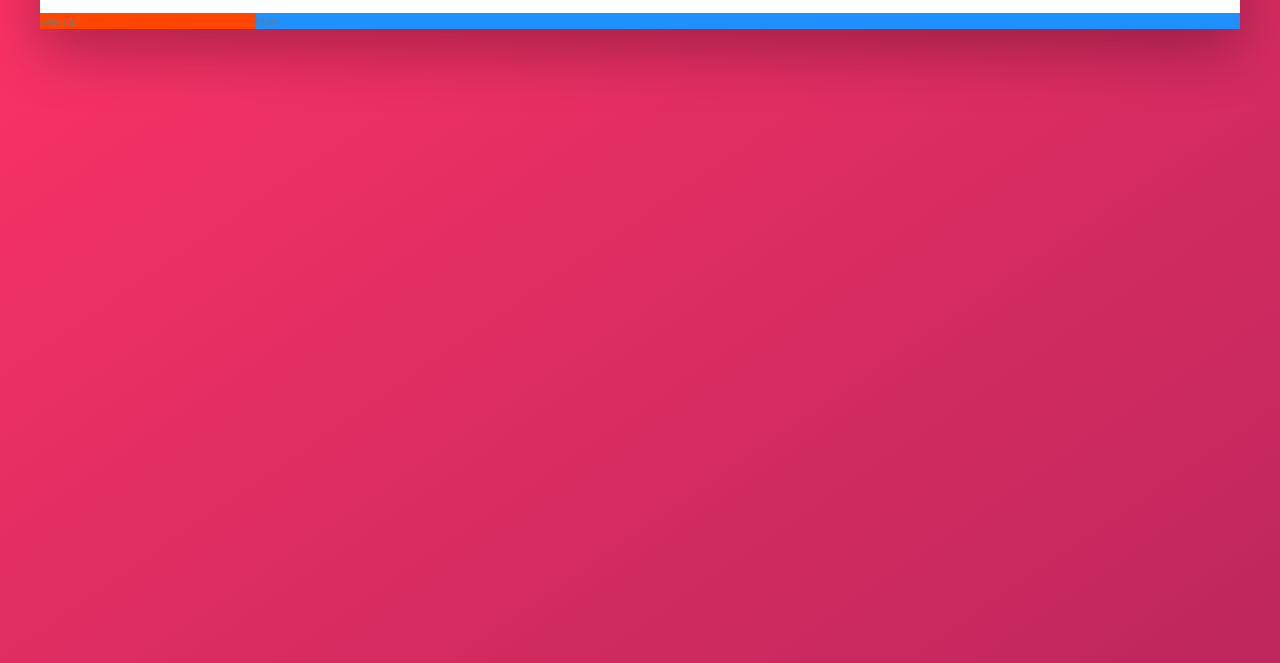
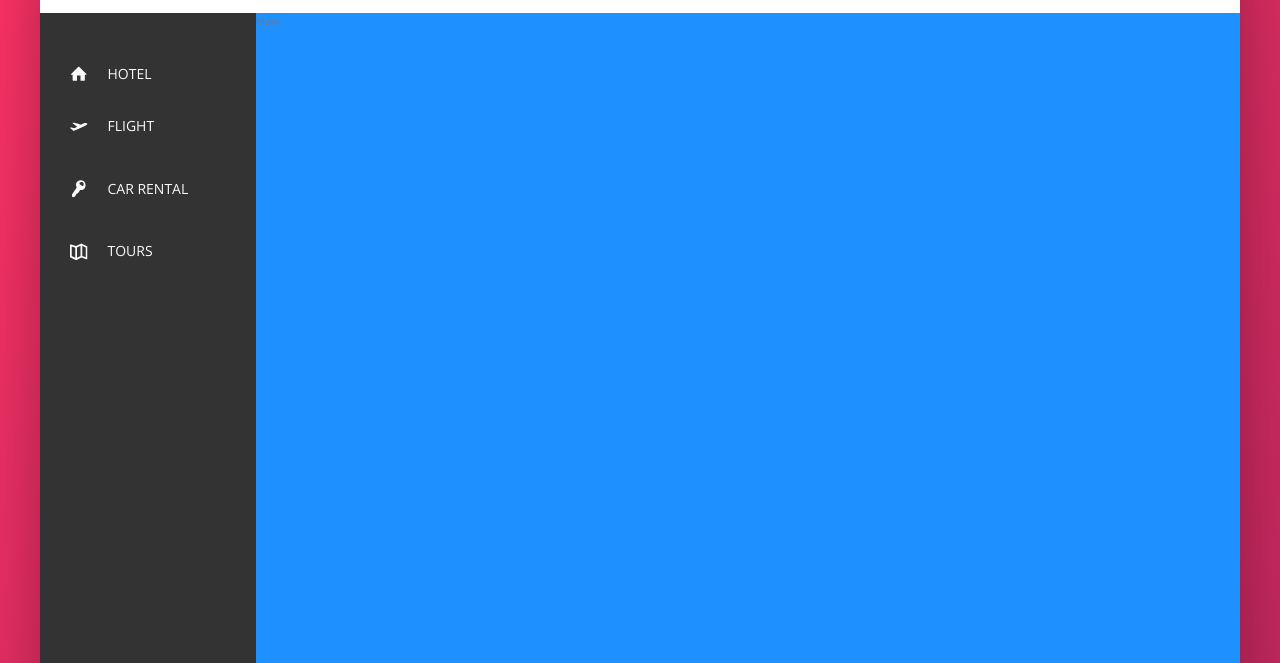
Before and after one commit to qahramonov008/Trillo, a website: page index.html in a window 1280 px wide. Shown: the part 137-800 px from the top of the page. Drawn offline with nearby package versions, Linux system fonts and the light colour scheme; a web font is replaced by a local one.

Commit message:
Sidebar is fully created

```diff
--- a/index.html
+++ b/index.html
@@ -47,13 +47,50 @@
           </div>
 
           <div class="user-nav__user">
-            <img src="img/user-4.jpg" alt="User" class="user-nav__user-photo">
+            <img src="img/user-4.jpg" alt="User" class="user-nav__user-photo" />
             <span class="user-nav__user-name">Jack Wilson</span>
           </div>
         </nav>
       </header>
       <div class="content">
-        <nav class="side-bar">side-bar</nav>
+        <nav class="side-bar">
+          <ul class="side-nav">
+            <li class="side-nav__item--active">
+              <a href="#" class="side-nav__link">
+                <svg class="side-nav__icon">
+                  <use xlink:href="img/sprite.svg#icon-home"></use>
+                </svg>
+                <span>Hotel</span>
+              </a>
+            </li>
+            <li class="side-nav__item">
+              <a href="#" class="side-nav__link">
+                <svg class="side-nav__icon">
+                  <use xlink:href="img/sprite.svg#icon-aircraft-take-off"></use>
+                </svg>
+                <span>Flight</span>
+              </a>
+            </li>
+            <li class="side-nav__item">
+              <a href="#" class="side-nav__link">
+                <svg class="side-nav__icon">
+                  <use xlink:href="img/sprite.svg#icon-key"></use>
+                </svg>
+                <span>Car rental</span>
+              </a>
+            </li>
+            <li class="side-nav__item">
+              <a href="#" class="side-nav__link">
+                <svg class="side-nav__icon">
+                  <use xlink:href="img/sprite.svg#icon-map"></use>
+                </svg>
+                <span>Tours</span>
+              </a>
+            </li>
+          </ul>
+
+          <div class="legal">&copy; 2023 by trillo. All rights reserved.</div>
+        </nav>
         <main class="hotel-view">Main</main>
       </div>
     </div>
--- a/sass/_component.scss
+++ b/sass/_component.scss
@@ -105,3 +105,68 @@
     margin-right: 1rem;
   }
 }
+
+//////////////////
+/// side navigation
+.side-nav {
+  list-style: none;
+  font-size: 1.4rem;
+  margin-top: 3.5rem;
+
+  &__item {
+    position: relative;
+
+    &:not(:last-child) {
+      margin-bottom: 1rem;
+    }
+
+    &::before {
+      content: "";
+      position: absolute;
+      left: 0;
+      top: 0;
+      height: 100%;
+      width: 3px;
+      background-color: var(--color-primary);
+      transform: scaleY(0);
+      transition: transform 0.3s, width 0.4s 0.3s;
+    }
+
+    &:hover::before,
+    &--active::before {
+      transform: scaleY(1);
+      width: 100%;
+    }
+
+    &:active::before {
+        background-color: var(--color-primary-light);
+    }
+  }
+
+  &__link {
+    position: relative;
+    color: var(--color-grey-light-1);
+    text-decoration: none;
+    text-transform: uppercase;
+    padding: 1.5rem 3rem;
+    display: flex;
+    align-items: center;
+    z-index: 10;
+  }
+
+  &__icon {
+    width: 1.75rem;
+    height: 1.75rem;
+    fill: currentColor;
+    margin-right: 2rem;
+    z-index: 10;
+  }
+}
+//////////////////
+/// Legal
+.legal {
+  font-size: 1.2rem;
+  text-align: center;
+  padding: 2.5rem;
+  color: var(--color-grey-light-1);
+}
--- a/sass/_layout.scss
+++ b/sass/_layout.scss
@@ -19,11 +19,15 @@
 }
 
 .side-bar {
-    background-color: orangered;
+    background-color: var(--color-grey-dark-1);
+    display: flex;
+    flex-direction: column;
+    justify-content: space-between;
     flex: 0 0 18%;
 }
 
 .hotel-view {
     background-color: dodgerblue;
     flex: 1;
+    height: 80rem;
 }
```
Also changed, not shown: css/style.css.
